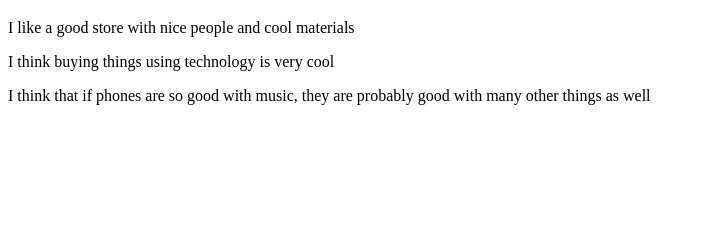
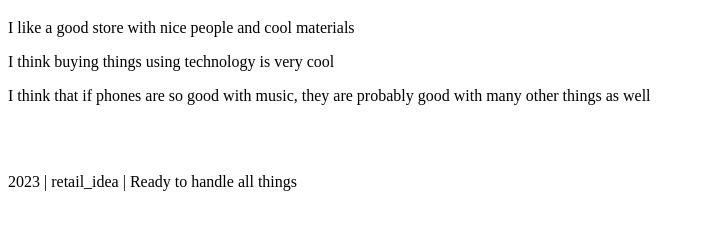
Before and after one commit to andrewtevinkim/retail_idea, a plain HTML site: page index.html in a window 1280 px wide. Shown: the part 105-334 px from the top of the page, without its empty margins (0-704 px from the left). Drawn offline with Linux system fonts and the light colour scheme.

Commit message:
Ready to handle all things

```diff
--- a/index.html
+++ b/index.html
@@ -7,3 +7,7 @@
 <p>I think buying things using technology is very cool</p>
 
 <p>I think that if phones are so good with music, they are probably good with many other things as well</p>
+
+<br><br>
+
+<p>2023 | retail_idea | Ready to handle all things</p>
```
